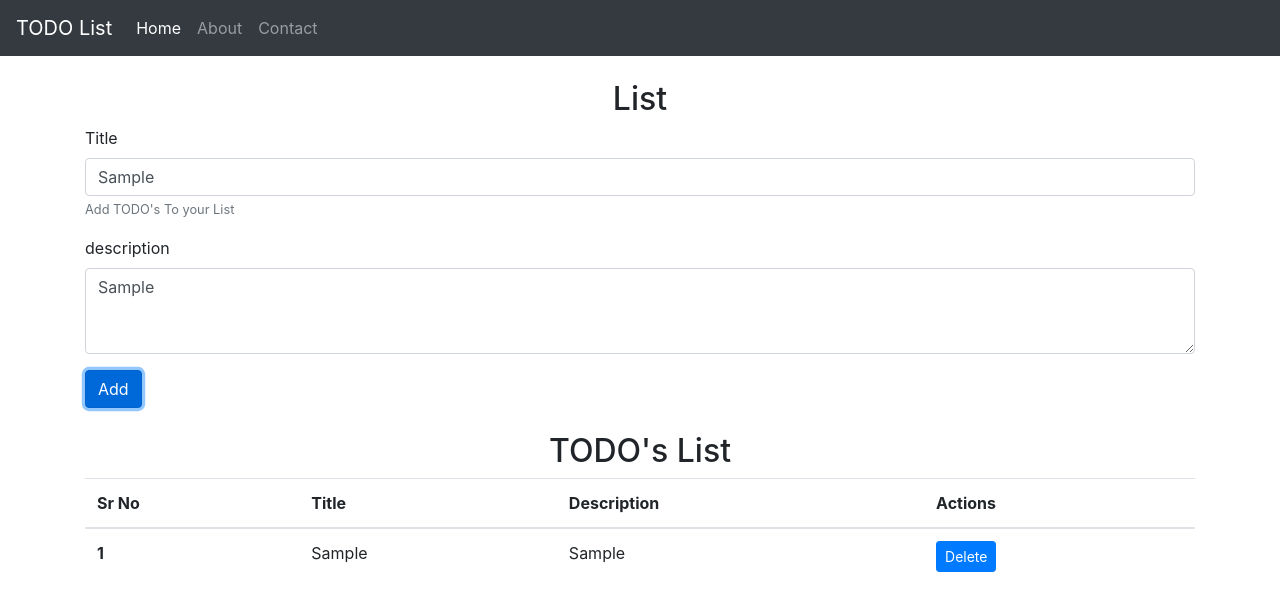
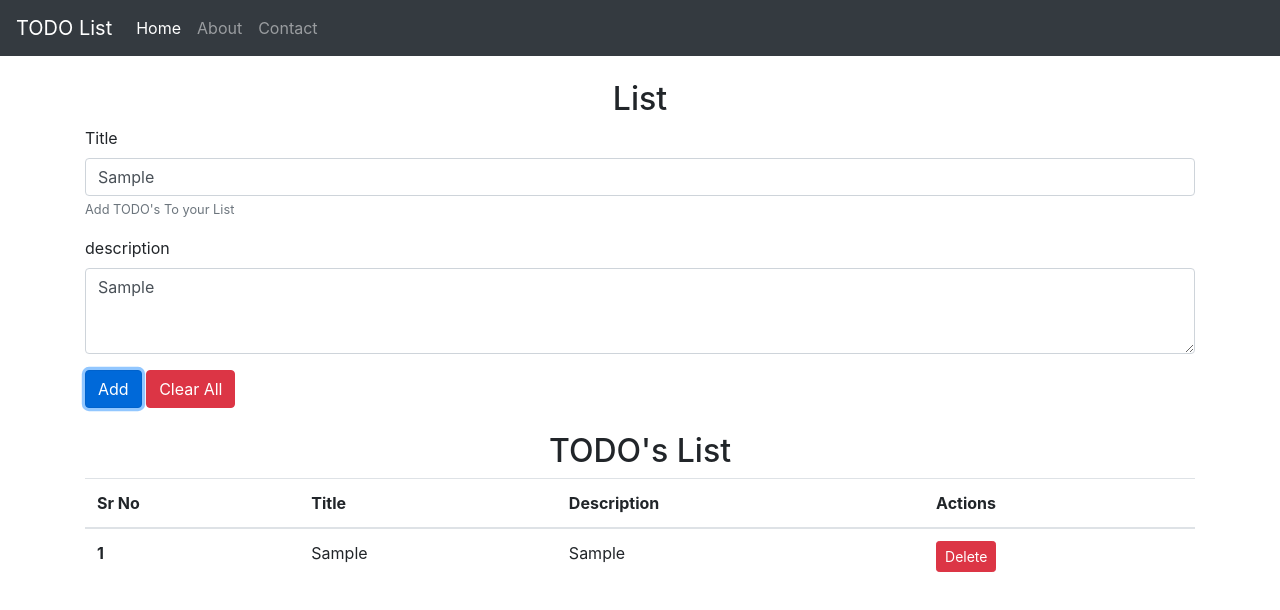
Before and after one commit to kokitkar1/TODO-IN-JAVASCRIPT, a plain HTML site: page index.html in a window 1280 px wide. Both pictures are taken after typing "Sample", "Sample" into the empty fields and a click on the button "Add". Drawn offline with nearby package versions, Linux system fonts and the light colour scheme.

Commit message:
Clear all Todo's

```diff
--- a/index.html
+++ b/index.html
@@ -47,6 +47,7 @@
                 <textarea class="form-control" id="description" rows="3"></textarea>
               </div>
             <button type="submit" id="add" class="btn btn-primary">Add</button>
+            <button type="submit" id="clear" class="btn btn-danger btn-primary" onclick="clearStorage()" >Clear All</button>
           <!-- </form> -->
 
           <div id="items" class="my-4">
--- a/todo.js
+++ b/todo.js
@@ -39,7 +39,7 @@ function update() {
             <th scope="row">${index +1}</th>
             <td>${element[0]}</td>
             <td>${element[1]}</td>
-            <td> <button class="btn btn-sm btn-primary" onclick="deleted(${index})" >Delete</button> </td>
+            <td> <button class="btn btn-sm btn-danger btn-primary" onclick="deleted(${index})" >Delete</button> </td>
         </tr>`
     });
 
@@ -56,6 +56,21 @@ function deleted(itemIndex) {
     }
 
 
+function clearStorage() {
+    let person = prompt("Do you really want to clear all TODO's ?", "Yes Or No");
+
+    if(person == "Yes"){
+        if(confirm("Warning.... You will lost your all TODO's !!!")){
+            localStorage.clear()
+            update()
+        }
+    }else{
+        update()
+    }
+
+}
+
+
 
 
 
```
